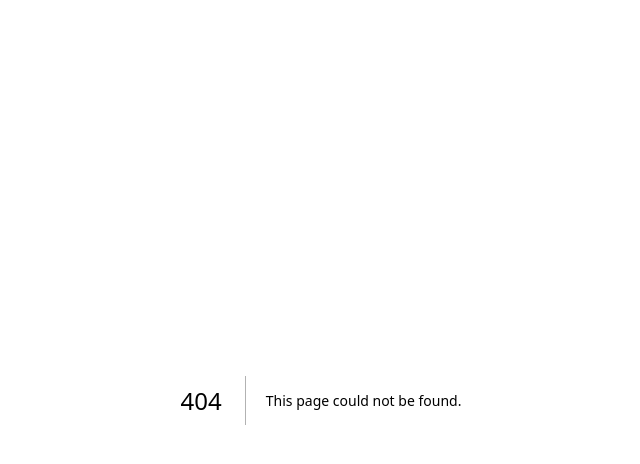
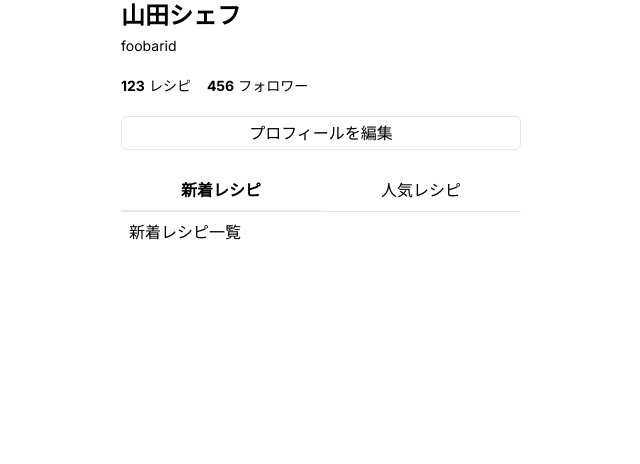
Before and after one commit to qin-team-recipe/03-recipe-app, a Next.js app: page /chef/1/new in a window 1280 px wide. Before the commit this address had no page. Shown: the top 464 px of the page, without its empty margins (319-959 px from the left). Built offline with nearby package versions, Linux system fonts and the light colour scheme; what tailwindcss-radix-colors would draw is missing.

Commit message:
💄 #35 新着、人気レシピページ作成

```diff
--- /dev/null
+++ b/src/app/chef/[chefId]/new/page.tsx
@@ -0,0 +1,9 @@
+export default function New() {
+  return (
+    <main>
+      <div className='m-2 flex'>
+        <p>新着レシピ一覧</p>
+      </div>
+    </main>
+  );
+}
--- /dev/null
+++ b/src/app/chef/[chefId]/popular/page.tsx
@@ -0,0 +1,9 @@
+export default function Popular() {
+  return (
+    <main>
+      <div className='m-2 flex'>
+        <p>人気レシピ一覧</p>
+      </div>
+    </main>
+  );
+}
```
